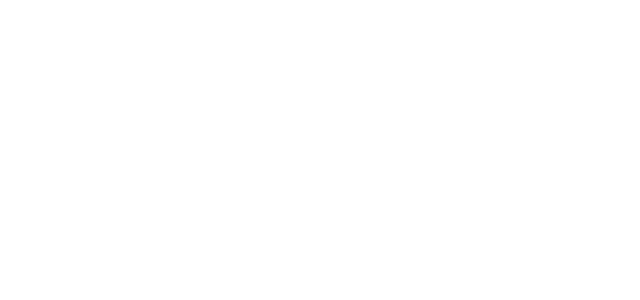
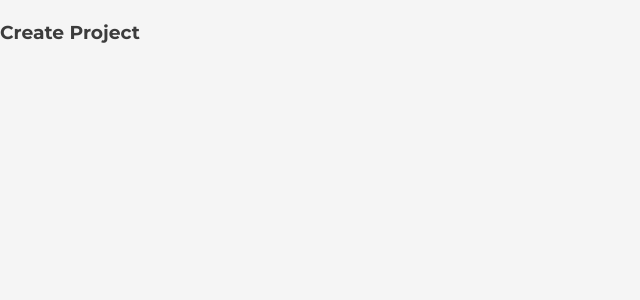
Before and after one commit to kafadotnet/project-management-app, a React (Vite) app: page / in a window 1280 px wide. Shown: the top 300 px of the page, without its empty margins (0-640 px from the left). Built offline with nearby package versions, Linux system fonts and the light colour scheme.

Commit message:
Added Routing

```diff
--- a/src/App.jsx
+++ b/src/App.jsx
@@ -1,12 +1,24 @@
-
+import "./mainmin.css";
+import { BrowserRouter, Routes, Route } from "react-router-dom";
+import Projects from "./pages/Projects";
+import CreateProjects from "./pages/CreateProject";
+import PageNotFound from "./pages/PageNotFound";
+import CreateProject from "./pages/CreateProject";
 
 function App() {
 
   return (
     <>
-
+      <BrowserRouter>
+        <Routes>
+          <Route path="/" element={<CreateProject />} />
+          <Route path="/projects" element={<Projects />} />
+          <Route path="/projects/create" element={<CreateProjects />} />
+          <Route path="*" element={<PageNotFound />} />
+        </Routes>
+      </BrowserRouter>
     </>
   )
 }
 
-export default App
+export default App;
--- /dev/null
+++ b/src/assets/scss/base/_base.scss
@@ -0,0 +1,19 @@
+@use '../abstracts/variables' as *;
+
+// Font
+@import url('https://fonts.googleapis.com/css2?family=Montserrat:ital,wght@0,100..900;1,100..900&display=swap');
+
+html, body {
+    color: $primary-color;
+    background-color: $gray-light;
+    font-family: $font-family-base, sans-serif;
+    font-weight: $font-weight-regular;
+    line-height: $line-height-base;
+    margin: 0;
+    padding: 0;
+    box-sizing: border-box;
+}
+
+a {
+    text-decoration: none;
+}
--- /dev/null
+++ b/src/assets/scss/main.scss
@@ -0,0 +1,5 @@
+// Abstracts
+@use "abstracts/variables" as *;
+
+// Base
+@use "base/base" as *;
--- /dev/null
+++ b/src/mainmin.css
@@ -0,0 +1 @@
+@import"https://fonts.googleapis.com/css2?family=Montserrat:ital,wght@0,100..900;1,100..900&display=swap";html,body{color:#3c3c3c;background-color:#f5f5f5;font-family:"Montserrat",sans-serif,sans-serif;font-weight:400;line-height:1.5;margin:0;padding:0;box-sizing:border-box}a{text-decoration:none}
--- /dev/null
+++ b/src/pages/CreateProject.jsx
@@ -0,0 +1,8 @@
+
+const CreateProject = () => {
+  return (
+    <h3>Create Project</h3>
+  )
+}
+
+export default CreateProject;
--- /dev/null
+++ b/src/pages/PageNotFound.jsx
@@ -0,0 +1,8 @@
+
+const PageNotFound = () => {
+  return (
+    <h3>PageNotFound</h3>
+  )
+}
+
+export default PageNotFound;
--- /dev/null
+++ b/src/pages/Projects.jsx
@@ -0,0 +1,8 @@
+
+const Projects = () => {
+  return (
+    <h3>Projects</h3>
+  )
+}
+
+export default Projects;
```
Also changed, not shown: src/assets/scss/abstracts/_variables.scss (added, +38 -0 lines).
